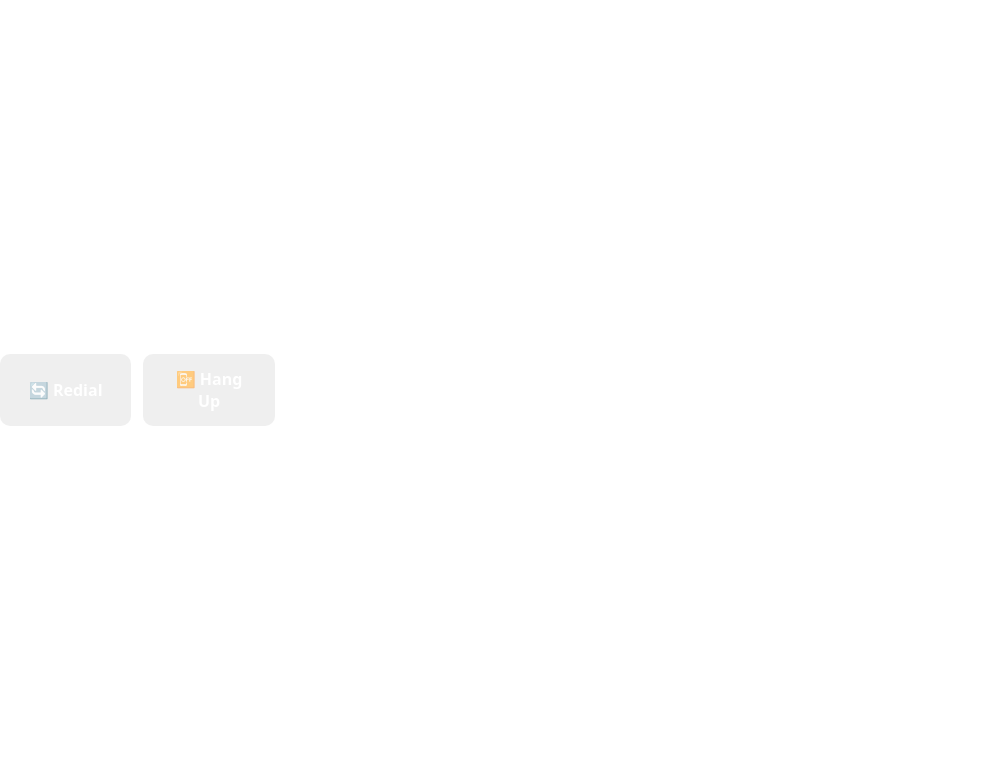
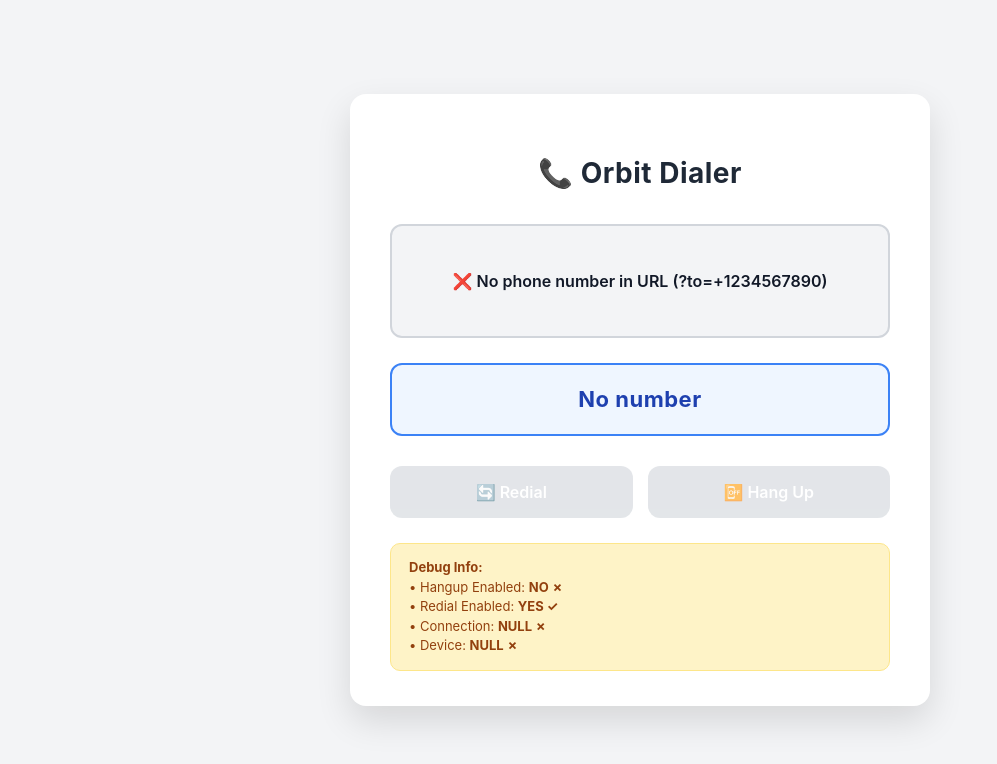
Before and after one commit to rekksu/twilio-dialer, a React (Vite) app: page / in a window 1280 px wide. Shown: the top 764 px of the page, without its empty margins (0-997 px from the left). Built offline with nearby package versions, Linux system fonts and the light colour scheme.

Commit message:
stable commit 3.6

```diff
--- a/src/App.jsx
+++ b/src/App.jsx
@@ -261,26 +261,93 @@ export default function App() {
 
   return (
     <div style={{
+  position: 'fixed',        // Fix to viewport
+  top: 0,
+  left: 0,
+  width: '100%',
+  height: '100%',
   display: 'flex',
-        gap: '12px',
-        marginBottom: '20px'
+  alignItems: 'center',     // vertical center
+  justifyContent: 'center', // horizontal center
+  backgroundColor: '#f3f4f6', // Soft CRM-style background
+  padding: '20px',
+  boxSizing: 'border-box'
+}}>
+  <div style={{
+    width: '100%',
+    maxWidth: '500px',
+    padding: '35px 40px',
+    backgroundColor: '#ffffff',
+    borderRadius: '16px',
+    boxShadow: '0 15px 35px rgba(0,0,0,0.12)',
+    fontFamily: 'Inter, system-ui, -apple-system, sans-serif'
+  }}>
+    <h2 style={{
+      textAlign: 'center',
+      color: '#1f2937',
+      marginBottom: '30px',
+      fontSize: '28px',
+      fontWeight: '700',
+      letterSpacing: '0.5px'
+    }}>
+      📞 Orbit Dialer
+    </h2>
+
+    <div style={{
+      padding: '20px',
+      backgroundColor: isHangupEnabled ? '#e6f4ea' : '#f3f4f6',
+      border: `2px solid ${isHangupEnabled ? '#34d399' : '#d1d5db'}`,
+      borderRadius: '12px',
+      marginBottom: '25px',
+      textAlign: 'center',
+      fontWeight: '600',
+      color: '#111827',
+      minHeight: '70px',
+      display: 'flex',
+      alignItems: 'center',
+      justifyContent: 'center',
+      fontSize: '16px',
+      transition: 'all 0.2s'
+    }}>
+      {status}
+    </div>
+
+    <div style={{
+      padding: '18px',
+      backgroundColor: '#eff6ff',
+      border: '2px solid #3b82f6',
+      borderRadius: '12px',
+      marginBottom: '30px',
+      textAlign: 'center',
+      fontSize: '22px',
+      fontWeight: '700',
+      color: '#1e40af',
+      letterSpacing: '0.5px'
+    }}>
+      {phoneNumber || "No number"}
+    </div>
+
+    <div style={{
+      display: 'flex',
+      gap: '15px',
+      marginBottom: '25px'
     }}>
       <button
         onClick={redial}
         disabled={!isRedialEnabled || !phoneNumber}
         style={{
           flex: 1,
-            padding: '14px 24px',
+          padding: '16px 26px',
           fontSize: '16px',
-            fontWeight: '700',
+          fontWeight: '600',
           border: 'none',
-            borderRadius: '10px',
+          borderRadius: '12px',
           cursor: (!isRedialEnabled || !phoneNumber) ? 'not-allowed' : 'pointer',
-            backgroundColor: (!isRedialEnabled || !phoneNumber) ? '#e0e0e0' : '#28a745',
+          backgroundColor: (!isRedialEnabled || !phoneNumber) ? '#d1d5db' : '#10b981',
           color: '#fff',
           transition: 'all 0.2s',
-            opacity: (!isRedialEnabled || !phoneNumber) ? 0.5 : 1,
-            boxShadow: (isRedialEnabled && phoneNumber) ? '0 4px 8px rgba(40, 167, 69, 0.3)' : 'none'
+          opacity: (!isRedialEnabled || !phoneNumber) ? 0.6 : 1,
+          boxShadow: (isRedialEnabled && phoneNumber) ? '0 4px 12px rgba(16, 185, 129, 0.25)' : 'none'
         }}
       >
         🔄 Redial
@@ -291,21 +358,41 @@ export default function App() {
         disabled={!isHangupEnabled}
         style={{
           flex: 1,
-            padding: '14px 24px',
+          padding: '16px 26px',
           fontSize: '16px',
-            fontWeight: '700',
+          fontWeight: '600',
           border: 'none',
-            borderRadius: '10px',
+          borderRadius: '12px',
           cursor: !isHangupEnabled ? 'not-allowed' : 'pointer',
-            backgroundColor: !isHangupEnabled ? '#e0e0e0' : '#dc3545',
+          backgroundColor: !isHangupEnabled ? '#d1d5db' : '#ef4444',
           color: '#fff',
           transition: 'all 0.2s',
-            opacity: !isHangupEnabled ? 0.5 : 1,
-            boxShadow: isHangupEnabled ? '0 4px 8px rgba(220, 53, 69, 0.3)' : 'none'
+          opacity: !isHangupEnabled ? 0.6 : 1,
+          boxShadow: isHangupEnabled ? '0 4px 12px rgba(239, 68, 68, 0.25)' : 'none'
         }}
       >
         📴 Hang Up
       </button>
     </div>
+
+    <div style={{
+      padding: '14px 18px',
+      backgroundColor: '#fef3c7',
+      borderRadius: '10px',
+      fontSize: '13px',
+      color: '#92400e',
+      border: '1px solid #fde68a'
+    }}>
+      <div><strong>Debug Info:</strong></div>
+      <div>• Hangup Enabled: <strong>{isHangupEnabled ? 'YES ✓' : 'NO ✗'}</strong></div>
+      <div>• Redial Enabled: <strong>{isRedialEnabled ? 'YES ✓' : 'NO ✗'}</strong></div>
+      <div>• Connection: <strong>{connectionRef.current ? 'EXISTS ✓' : 'NULL ✗'}</strong></div>
+      <div>• Device: <strong>{deviceRef.current ? 'EXISTS ✓' : 'NULL ✗'}</strong></div>
+      {customerId && <div>• Customer ID: <strong>{customerId}</strong></div>}
+      {orgId && <div>• Org ID: <strong>{orgId}</strong></div>}
+    </div>
+  </div>
+</div>
+
   );
 }
```
Lines whose indentation alone changed are shown as unchanged.
